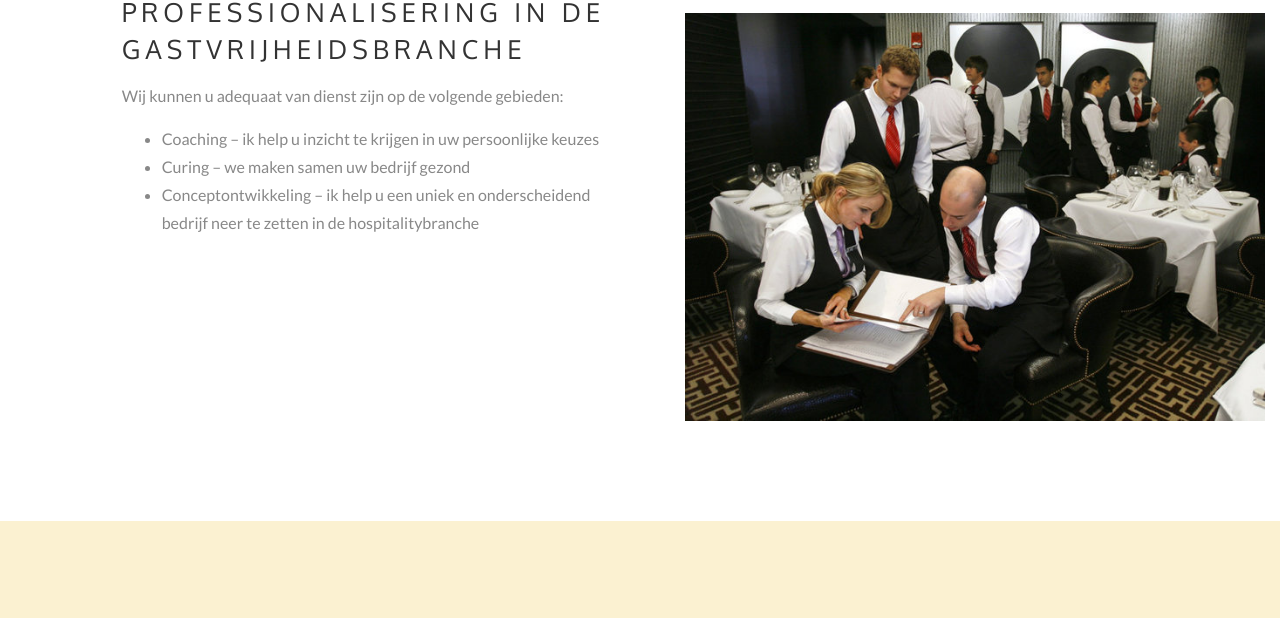
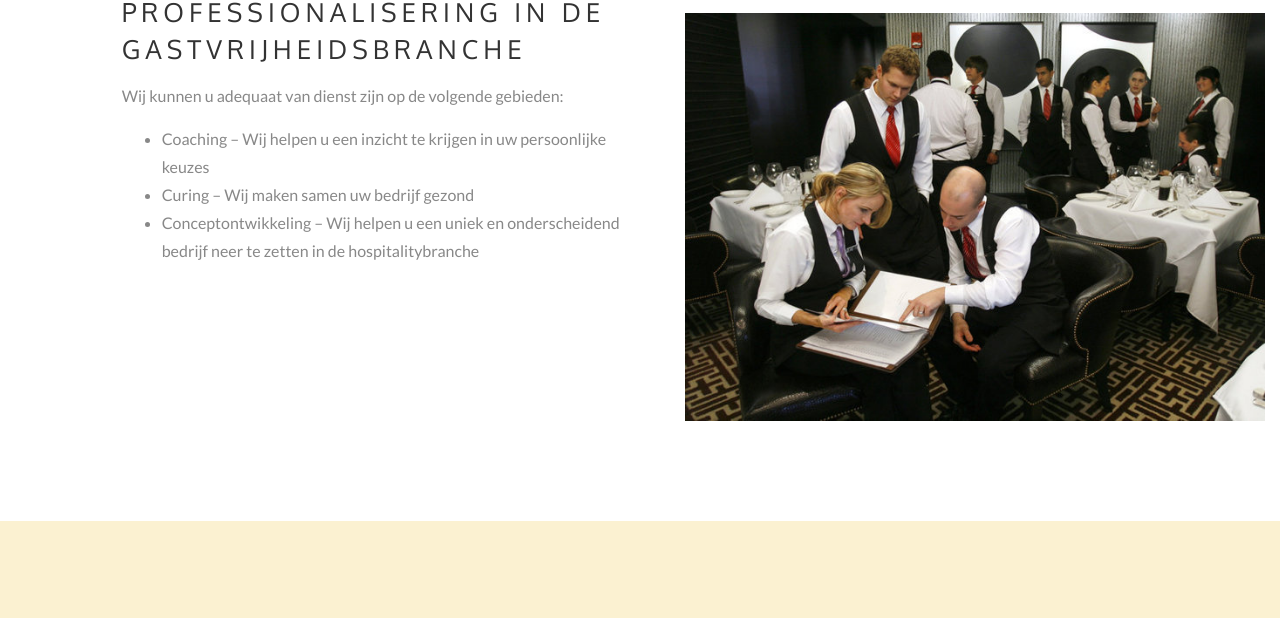
Before and after one commit to tplnguyen/juniorela.github.io, a plain HTML site: page index.html in a window 1280 px wide. Shown: the part 2198-2816 px from the top of the page. Drawn offline with nearby package versions, Linux system fonts and the light colour scheme.

Commit message:
update index.html
Text update

```diff
--- a/index.html
+++ b/index.html
@@ -190,9 +190,9 @@ leveren van gastronomische producten uit Italië en Spanje.</p>
 
       <p>Wij kunnen u adequaat van dienst zijn op de volgende gebieden: </p>
  <ul>
-  <li>Coaching – ik help u inzicht te krijgen in uw persoonlijke keuzes</li>
-  <li>Curing – we maken samen uw bedrijf gezond</li>
-  <li>Conceptontwikkeling – ik help u een uniek en onderscheidend bedrijf neer te zetten in de hospitalitybranche</li>
+  <li>Coaching – Wij helpen u een inzicht te krijgen in uw persoonlijke keuzes</li>
+  <li>Curing – Wij maken samen uw bedrijf gezond</li>
+  <li>Conceptontwikkeling – Wij helpen u een uniek en onderscheidend bedrijf neer te zetten in de hospitalitybranche</li>
 </ul>
 
 
```
